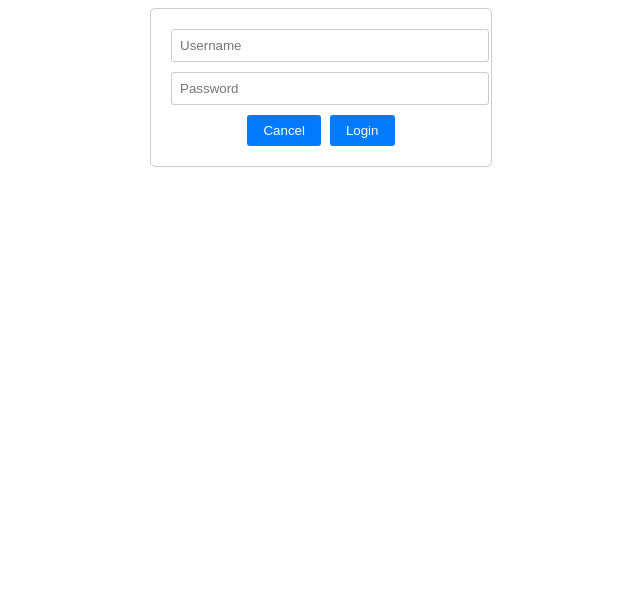
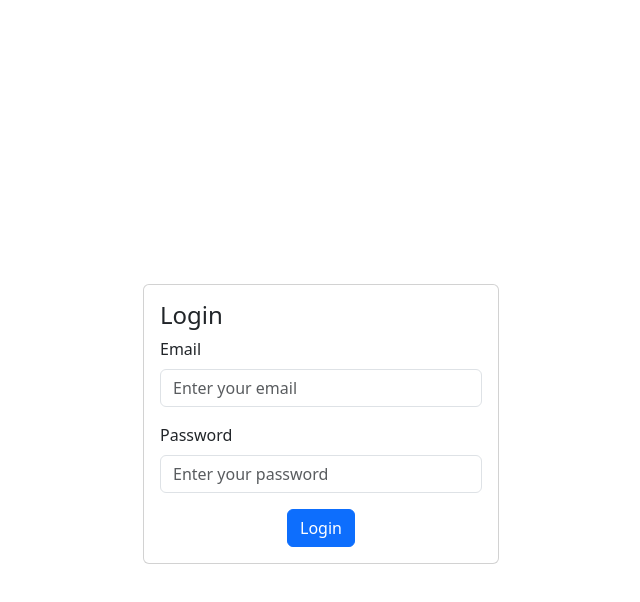
Before and after one commit to sathishvisar/unit-testing-vue, a Vue app: page / in a window 1280 px wide. Shown: the top 602 px of the page, without its empty margins (319-959 px from the left). Built offline with nearby package versions, Linux system fonts and the light colour scheme.

Commit message:
login view change & add bootstrap-vue-3

```diff
--- a/package.json
+++ b/package.json
@@ -10,6 +10,9 @@
     "lint:fix": "vue-cli-service lint --fix"
   },
   "dependencies": {
+    "@vue/compat": "^3.1.0",
+    "bootstrap": "^5.3.3",
+    "bootstrap-vue-3": "^0.5.1",
     "core-js": "^3.8.3",
     "vue": "^3.2.13",
     "vue-class-component": "^8.0.0-0",
@@ -27,6 +30,7 @@
     "@vue/cli-plugin-unit-jest": "~5.0.0",
     "@vue/cli-plugin-vuex": "~5.0.0",
     "@vue/cli-service": "~5.0.0",
+    "@vue/compiler-sfc": "^3.1.0",
     "@vue/eslint-config-typescript": "^9.1.0",
     "@vue/test-utils": "^2.0.0-0",
     "@vue/vue3-jest": "^27.0.0-alpha.1",
--- a/src/App.vue
+++ b/src/App.vue
@@ -1,26 +1,3 @@
 <template>
   <router-view />
 </template>
-
-<style lang="scss">
-#app {
-  font-family: Avenir, Helvetica, Arial, sans-serif;
-  -webkit-font-smoothing: antialiased;
-  -moz-osx-font-smoothing: grayscale;
-  text-align: center;
-  color: #2c3e50;
-}
-
-nav {
-  padding: 30px;
-
-  a {
-    font-weight: bold;
-    color: #2c3e50;
-
-    &.router-link-exact-active {
-      color: #42b983;
-    }
-  }
-}
-</style>
--- a/src/views/FormView.vue
+++ b/src/views/FormView.vue
@@ -1,70 +1,68 @@
 <template>
-  <div class="login-form">
-    <input
-      v-model="username"
-      type="text"
-      placeholder="Username"
-      name="username"
-    />
-    <input
-      v-model="password"
-      type="password"
-      placeholder="Password"
-      name="password"
-    />
-    <button name="cancel" @click="cancel">Cancel</button>&nbsp;
-    <button name="login" @click="login">Login</button>
+  <div class="login-container">
+    <b-container>
+      <b-row class="justify-content-md-center">
+        <b-col md="4">
+          <b-card title="Login" class="mt-5">
+            <b-form @submit.prevent="onSubmit">
+              <b-form-group label="Email" label-for="email-input">
+                <b-form-input
+                  id="email-input"
+                  v-model="form.email"
+                  type="email"
+                  required
+                  placeholder="Enter your email"
+                />
+              </b-form-group>
+
+              <b-form-group label="Password" label-for="password-input">
+                <b-form-input
+                  id="password-input"
+                  v-model="form.password"
+                  type="password"
+                  required
+                  placeholder="Enter your password"
+                />
+              </b-form-group>
+
+              <b-row class="text-center">
+                <b-col>
+                  <b-button type="submit" variant="primary">Login</b-button>
+                </b-col>
+              </b-row>
+            </b-form>
+          </b-card>
+        </b-col>
+      </b-row>
+    </b-container>
   </div>
 </template>
 
-<script setup>
-import { ref } from "vue";
-
-const username = ref("");
-const password = ref("");
-
-const cancel = () => {
-  // Clear username and password fields
-  username.value = "";
-  password.value = "";
-};
-
-const login = () => {
-  // Simulate login logic
-  console.log("Logging in with:", username.value, password.value);
-  // You can replace the above console.log with your actual login logic
+<script>
+export default {
+  data() {
+    return {
+      form: {
+        email: "",
+        password: "",
+      },
+    };
+  },
+  methods: {
+    onSubmit() {
+      // Handle form submission
+      console.log("Form submitted:", this.form);
+      // Add your login logic here
+    },
+  },
 };
 </script>
 
 <style scoped>
-.login-form {
-  max-width: 300px;
-  margin: 0 auto;
-  padding: 20px;
-  border: 1px solid #ccc;
-  border-radius: 5px;
-}
-
-input {
-  display: block;
-  width: 100%;
-  margin-bottom: 10px;
-  padding: 8px;
-  border: 1px solid #ccc;
-  border-radius: 3px;
-}
-
-button {
-  display: inline-block;
-  padding: 8px 16px;
-  border: none;
-  border-radius: 3px;
-  cursor: pointer;
-  background-color: #007bff;
-  color: #fff;
-}
-
-button:hover {
-  background-color: #0056b3;
+.login-container {
+  display: flex;
+  justify-content: center;
+  align-items: center;
+  height: 100vh;
 }
 </style>
```
Also changed, not shown: src/main.ts (+6 -1 lines), 1 other file (tests, documents, lock files or other folders).
